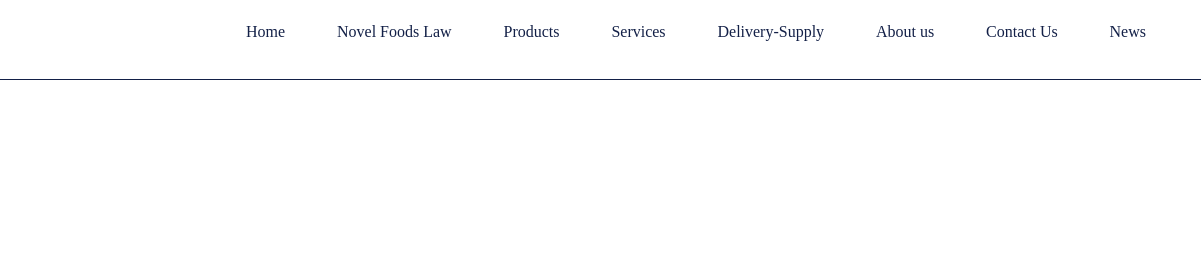
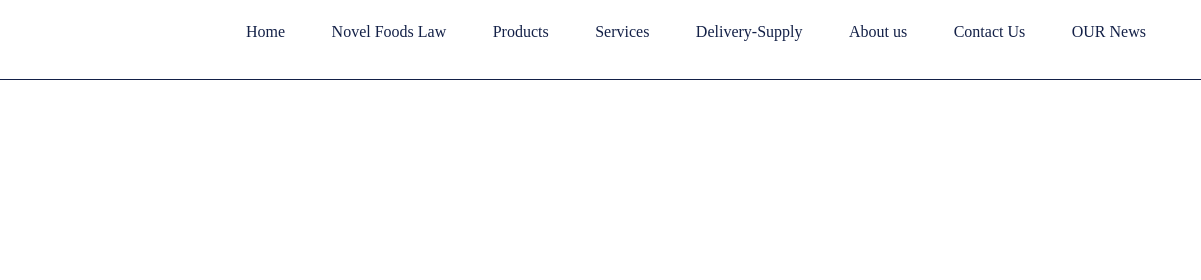
Before and after one commit to serega1ua/4707, a plain HTML site: page index.html in a window 1280 px wide. Shown: the top 280 px of the page, 79-1280 px from the left. Drawn offline with nearby package versions, Linux system fonts and the light colour scheme; a script that the page names is missing; a web font is replaced by a local one.

Commit message:
#3 my local commit

```diff
--- a/index.html
+++ b/index.html
@@ -24,7 +24,7 @@
                         <li><a href="delivery.html">Delivery-Supply</a></li>
                         <li><a href="blog.html">About us</a></li>
                         <li><a href="terms.html">Contact Us</a></li>
-                        <li><a href="article.html">News</a></li>
+                        <li><a href="article.html">OUR News</a></li>
                     </ul>
                 </nav>
                 <div class="burger">
```
